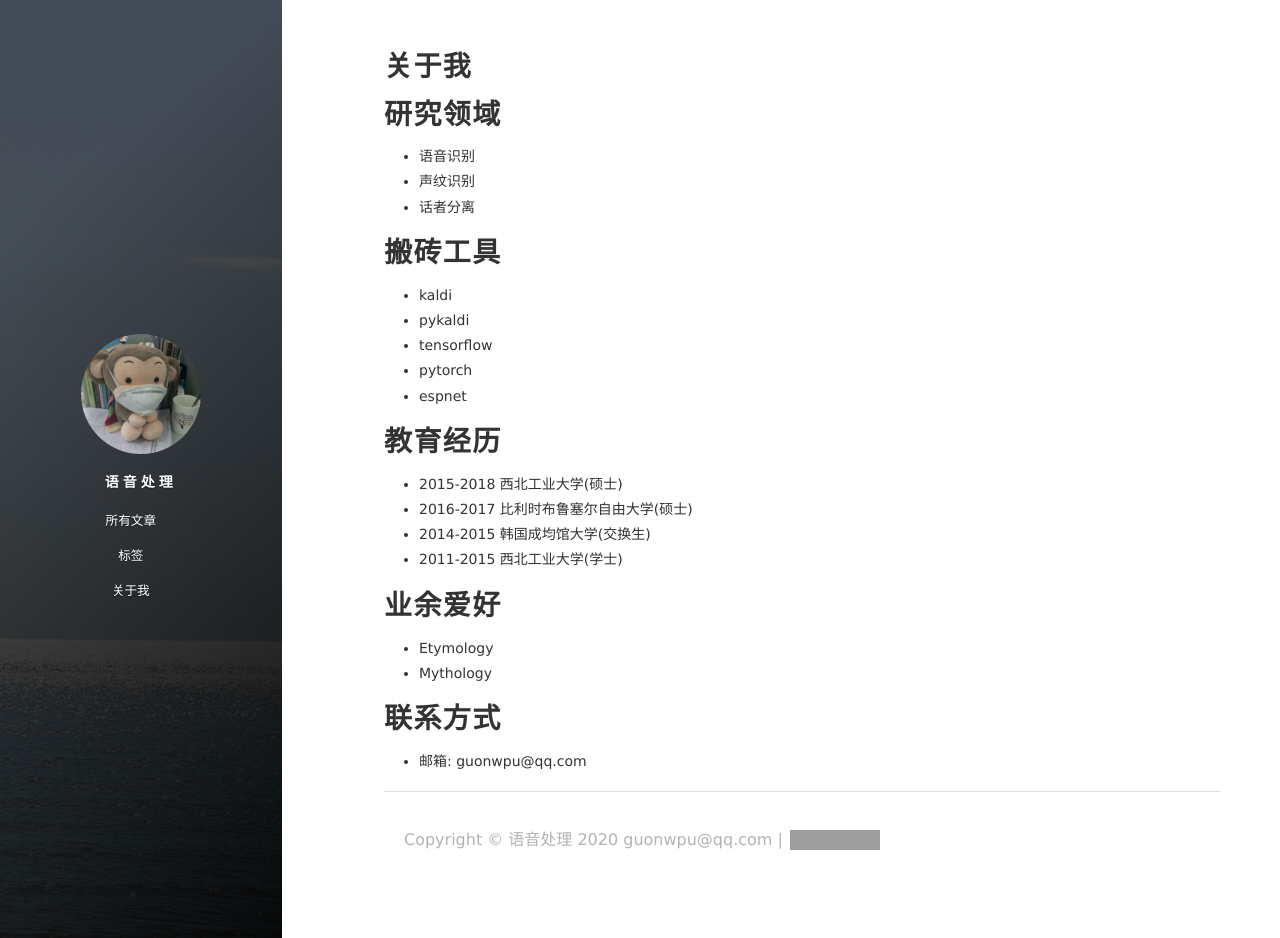
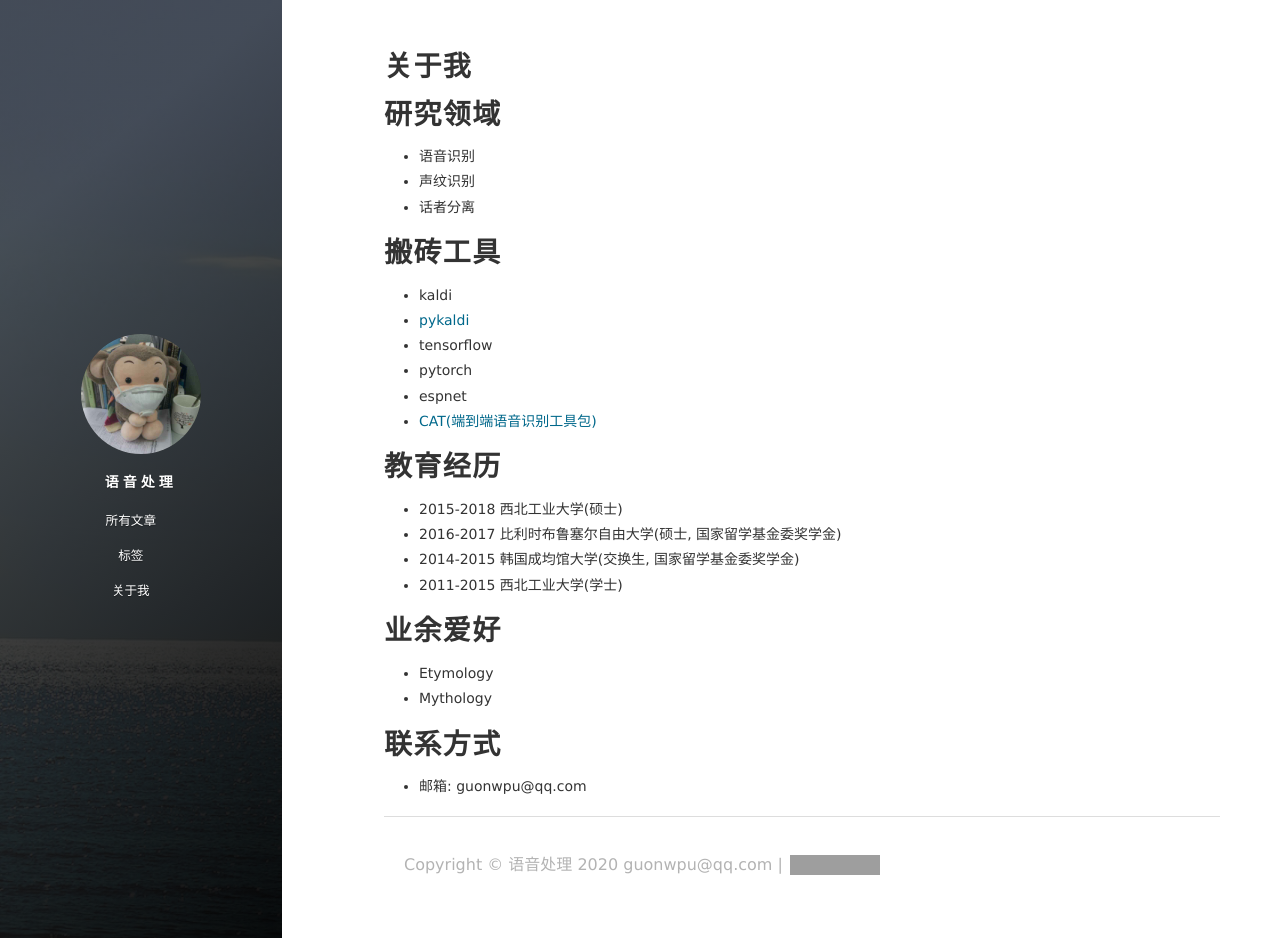
Before and after one commit to glynpu/glynpu.github.io, a Jekyll site: the page built from about.md, in a window 1280 px wide and 938 px high. Built offline with Jekyll 4.4.1, drawn with Linux system fonts in a browser that asks for light colours; nearby versions of some CDN libraries; comment, search, counter and statistics services are not loaded; grey boxes are pictures that could not be loaded.

Commit message:
update resume

```diff
--- a/about.md
+++ b/about.md
@@ -15,17 +15,18 @@ title: 关于我
 <h1> 搬砖工具 </h1>
 <ul>
 <li>kaldi</li>
-<li>pykaldi</li>
+<li> <a href='https://github.com/pykaldi/pykaldi'>pykaldi</a></li>
 <li>tensorflow</li>
 <li>pytorch</li>
 <li>espnet</li>
+<li><a href='https://github.com/thu-spmi/CAT'>CAT(端到端语音识别工具包)</a></li>
 </ul>
 
 <h1> 教育经历 </h1>
 <ul>
 <li>2015-2018 西北工业大学(硕士)</li>
-<li>2016-2017 比利时布鲁塞尔自由大学(硕士)</li>
-<li>2014-2015 韩国成均馆大学(交换生)</li>
+<li>2016-2017 比利时布鲁塞尔自由大学(硕士, 国家留学基金委奖学金)</li>
+<li>2014-2015 韩国成均馆大学(交换生, 国家留学基金委奖学金)</li>
 <li>2011-2015 西北工业大学(学士)</li>
 </ul>
 
```
